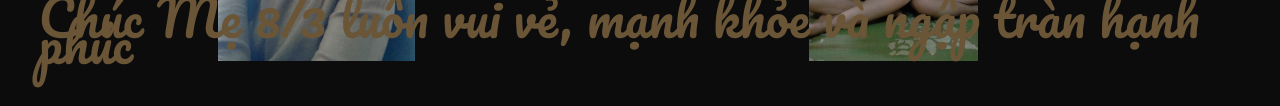
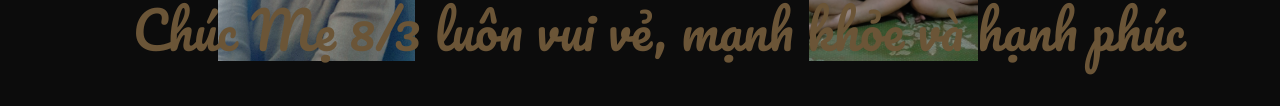
Before and after one commit to NEITP/MUNG8-3CUAME.github.io, a plain HTML site: page index.html in a window 1280 px wide. Shown: the part 444-550 px from the top of the page. Drawn offline with Linux system fonts and the light colour scheme; a web font is replaced by a local one.

Commit message:
Add files via upload

```diff
--- a/index.html
+++ b/index.html
@@ -39,7 +39,7 @@ supportsCssVars() || alert("Please view this demo in a modern browser that suppo
 					<span>Love</span>
 				</h2>
 				<h2 class="content__title no-select">
-					<span class="content__title-sub">Chúc Mẹ 8/3 luôn vui vẻ, mạnh khỏe và ngập tràn hạnh phúc</span>
+					<span class="content__title-sub">Chúc Mẹ 8/3 luôn vui vẻ, mạnh khỏe và hạnh phúc</span>
 				</h2>
 			</div>
 		</main>
```
